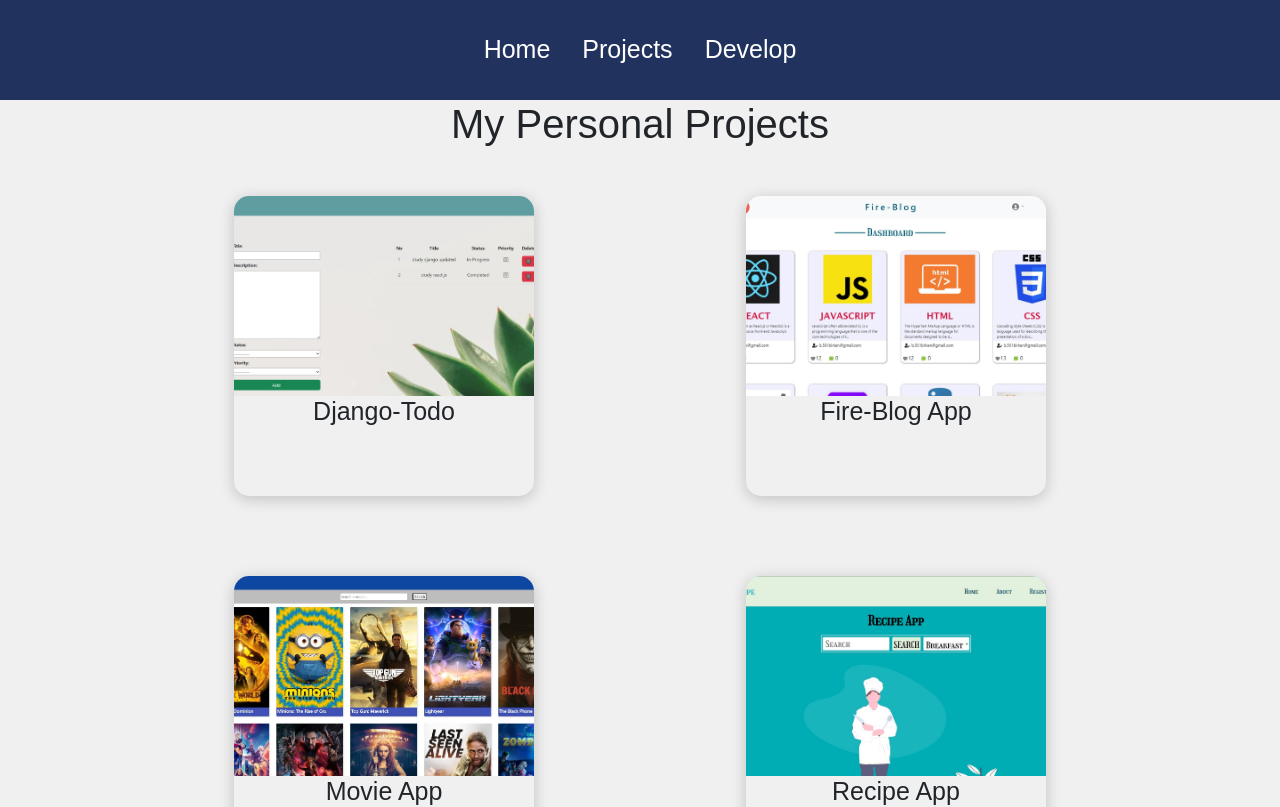
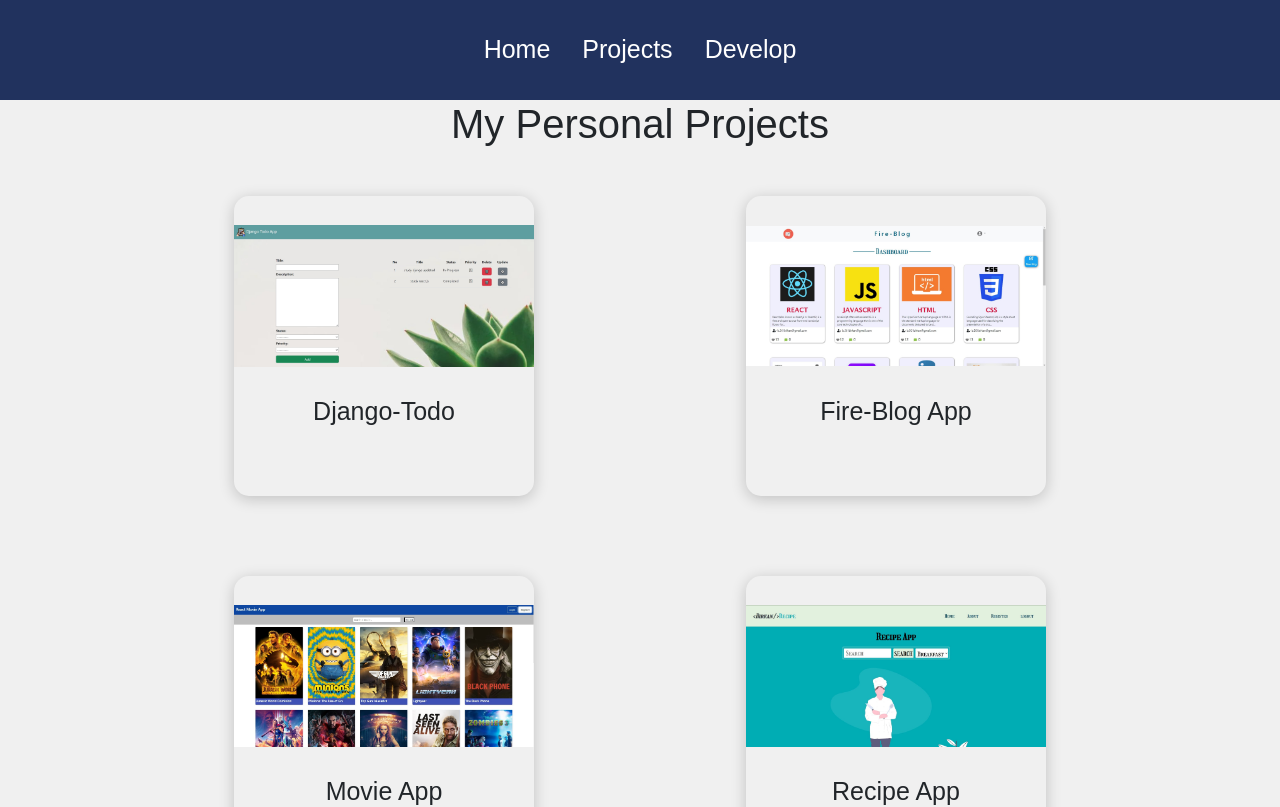
Before and after one commit to birkan-dogan/react-portfolio, a React (Create React App) app: page /projects in a window 1280 px wide. Shown: the top 807 px of the page. Built offline with nearby package versions, Linux system fonts and the light colour scheme.

Commit message:
changing background position

```diff
--- a/src/styles/projects.css
+++ b/src/styles/projects.css
@@ -44,7 +44,8 @@
   height: 200px;
   background-position: center;
   background-repeat: no-repeat;
-  background-size: cover;
+  background-size: contain;
+  /* object-fit: cover; */
 }
 
 .projectItem h1 {
```
